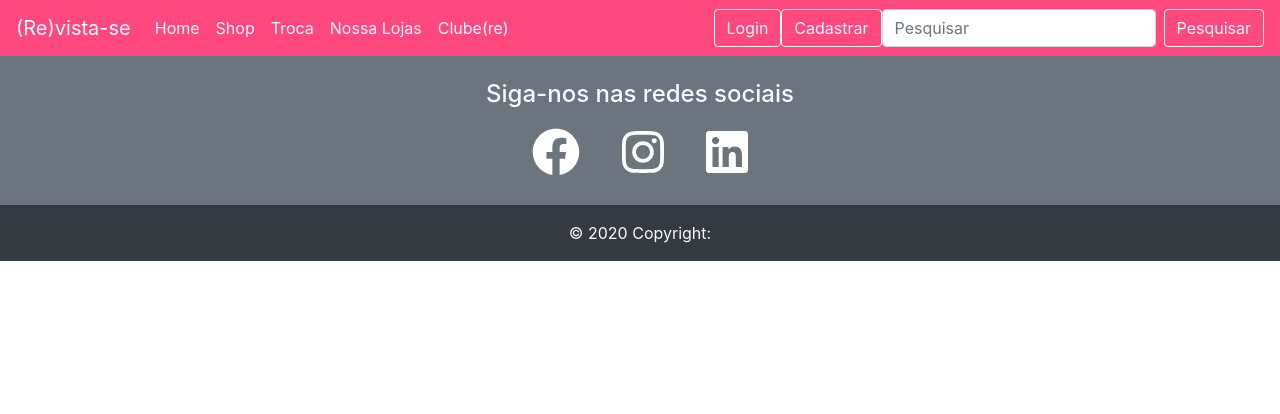
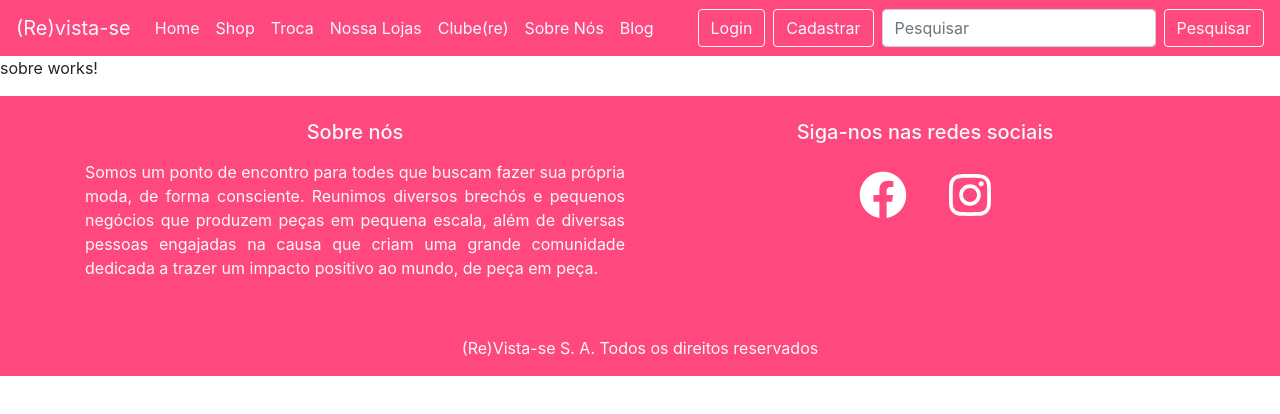
Before and after one commit to WesleyBueno/loja, an Angular app in the folder reVestir/: page /sobre in a window 1280 px wide. Before the commit this address led to /. Shown: the top 414 px of the page. Built offline with nearby package versions, Linux system fonts and the light colour scheme.

Commit message:
Alterações no footer, na navbar, na home e criação da página sobre

```diff
--- a/reVestir/src/app/app.module.ts
+++ b/reVestir/src/app/app.module.ts
@@ -17,6 +17,7 @@ import { ClubeComponent } from './clube/clube.component';
 import { CarrinhoComponent } from './carrinho/carrinho.component';
 import { CadastrarComponent } from './cadastrar/cadastrar.component';
 import { LoginComponent } from './login/login.component';
+import { SobreComponent } from './sobre/sobre.component';
 
 @NgModule({
   declarations: [
@@ -30,7 +31,8 @@ import { LoginComponent } from './login/login.component';
     ClubeComponent,
     CarrinhoComponent,
     CadastrarComponent,
-    LoginComponent
+    LoginComponent,
+    SobreComponent
   ],
   imports: [
     BrowserModule,
--- a/reVestir/src/app/footer/footer.component.css
+++ b/reVestir/src/app/footer/footer.component.css
@@ -1,4 +1,10 @@
-/* footer social icons */
+footer {
+  background-color: #FF487E;
+}
+
+.color{
+  background-color: #FF487E;
+}
 
 ul.social-network {
     list-style: none;
--- a/reVestir/src/app/footer/footer.component.html
+++ b/reVestir/src/app/footer/footer.component.html
@@ -1,46 +1,35 @@
-<footer class="page-footer font-small bg-secondary pt-4">
+<footer class="page-footer font-small pt-4">
 
-    <!-- Footer Elements -->
     <div class="container">
 
-        <!-- Call to action -->
         <div class="row">
+            <div class="col-md-6 mb-3">
+                <h5 class="text-light text-center mb-3">Sobre nós</h5>
+                <p class="text-light text-justify">Somos um ponto de encontro para todes que buscam fazer sua própria
+                    moda, de forma consciente. Reunimos diversos brechós e pequenos negócios que produzem peças em
+                    pequena escala, além de diversas pessoas engajadas na causa que criam uma grande comunidade dedicada
+                    a trazer um impacto positivo ao mundo, de peça em peça.</p>
+            </div>
+            <div class="col-md-6 mb-3">
+                <h5 class="text-light text-center d-flex justify-content-center mb-3">Siga-nos nas redes sociais</h5>
                 <div class="col-md-12 d-flex justify-content-center">
-                <h4 class="text-light">Siga-nos nas redes sociais</h4>
-            </div>
-        </div>
-
-        <div class="row">
-            <div class="col-md-12 d-flex justify-content-center">
-
                     <ul class="social-network">
-                    <li><a href="https://www.facebook.com/generationbrasil" target="_blank" class="icoFacebook"
-                            title="Facebook">
+                        <li><a href="https://www.facebook.com/ReVista-se-108238044478377" target="_blank"
+                                class="icoFacebook" title="Facebook">
                                 <fa-icon [icon]="faFacebook" class="faFacebook fa-3x p-3"></fa-icon>
                             </a></li>
-                    <li><a href="https://www.instagram.com/generationbrasil/" target="_blank" class="icoInstagram"
-                            title="Instagram">
+                        <li><a href="https://instagram.com/re_vis_ta_se?igshid=em0wvxaze6q3" target="_blank"
+                                class="icoInstagram" title="Instagram">
                                 <fa-icon [icon]="faInstagram" class="faInstagram fa-3x p-3"></fa-icon>
-                        </a></li>
-                    <li><a href="https://www.linkedin.com/school/generationbrasil/" target="_blank" class="icoLinkedin"
-                            title="Linkedin">
-                            <fa-icon [icon]="faLinkedin" class="faLinkedin fa-3x p-3"></fa-icon>
                             </a></li>
                     </ul>
                 </div>
             </div>
-
-        <!-- Call to action -->
-
         </div>
-    <!-- Footer Elements -->
-
-    <!-- Copyright -->
-    <div class="footer-copyright bg-dark text-center py-3 ">
-        <span class="text-light"> © 2020 Copyright: </span>
-
+        <div class="row text-center color">
+            <div class="col-md-12 mt-4 ">
+                <p class="text-light">(Re)Vista-se S. A. Todos os direitos reservados </p>
             </div>
-    <!-- Copyright -->
-
+        </div>
+    </div>
 </footer>
-<!-- Footer -->
--- a/reVestir/src/app/home/home.component.html
+++ b/reVestir/src/app/home/home.component.html
@@ -2,7 +2,7 @@
 
     <div class="row w-100">
         <div class="col-md-12">
-            <h1 class="text-monospace text-center"> Sejam bem vindes ao ESCAMBOU! </h1>
+            <h1 class="text-monospace text-center">Seja bem vinde ao (Re)Vista-se!</h1>
         </div>
     </div>
 
@@ -12,7 +12,7 @@
             <div class="card">
                 <img src="..." class="card-img-top" alt="...">
                 <div class="card-body" style="height: 386px; width: 310px">
-                    <h5 class="card-title">Card title</h5>
+                    <h5 class="card-title">Sobre a (Re)Vista-se</h5>
                     <p class="card-text">This is a wider card with supporting text below as a natural lead-in to
                         additional content. This content is a little bit longer.</p>
                 </div>
@@ -23,7 +23,7 @@
             <div class="card">
                 <img src="..." class="card-img-top" alt="...">
                 <div class="card-body">
-                    <h5 class="card-title">Card title</h5>
+                    <h5 class="card-title">Nossos Produtos Slow Fashion</h5>
                     <p class="card-text">This card has supporting text below as a natural lead-in to additional
                         content.
                     </p>
@@ -35,7 +35,7 @@
             <div class="card">
                 <img src="..." class="card-img-top" alt="...">
                 <div class="card-body">
-                    <h5 class="card-title">Card title</h5>
+                    <h5 class="card-title">Nossos Brechós</h5>
                     <p class="card-text">This is a wider card with supporting text below as a natural lead-in to
                         additional content. This card has even longer content than the first to show that equal
                         height
@@ -52,7 +52,7 @@
                 <div class="card">
                     <img src="..." class="card-img-top" alt="...">
                     <div class="card-body" style="height: 386px; width: 310px">
-                        <h5 class="card-title">Card title</h5>
+                        <h5 class="card-title">Nossa Feira de Trocas</h5>
                         <p class="card-text">This is a wider card with supporting text below as a natural lead-in to
                             additional content. This content is a little bit longer.</p>
                     </div>
@@ -63,7 +63,7 @@
                 <div class="card">
                     <img src="..." class="card-img-top" alt="...">
                     <div class="card-body">
-                        <h5 class="card-title">Card title</h5>
+                        <h5 class="card-title">Nosso Clube</h5>
                         <p class="card-text">This card has supporting text below as a natural lead-in to additional
                             content.</p>
                     </div>
@@ -74,7 +74,7 @@
                 <div class="card">
                     <img src="..." class="card-img-top" alt="...">
                     <div class="card-body">
-                        <h5 class="card-title">Card title</h5>
+                        <h5 class="card-title">Nosso Blog</h5>
                         <p class="card-text">This is a wider card with supporting text below as a natural lead-in to
                             additional content. This card has even longer content than the first to show that equal
                             height action.</p>
--- a/reVestir/src/app/navbar/navbar.component.html
+++ b/reVestir/src/app/navbar/navbar.component.html
@@ -16,21 +16,27 @@
                 <a class="nav-link" routerLink='/shop'>Shop</a>
             </li>
             <li class="nav-item">
-                <a class="nav-link " href="#">Troca</a>
+                <a class="nav-link " routerLink='/troca'>Troca</a>
             </li>
             <li class="nav-item">
-                <a class="nav-link " href="#">Nossa Lojas</a>
+                <a class="nav-link " routerLink='/lojas'>Nossa Lojas</a>
             </li>
             <li class="nav-item">
-                <a class="nav-link " href="#">Clube(re)</a>
+                <a class="nav-link " routerLink='/clube'>Clube(re)</a>
+            </li>
+            <li class="nav-item">
+                <a class="nav-link " routerLink='/sobre'>Sobre Nós</a>
+            </li>
+            <li class="nav-item">
+                <a class="nav-link " routerLink='/blog'>Blog</a>
             </li>
             <i class="fas fa-shopping-cart"></i>
         </ul>
         <div *ngIf="!authService.logado()">
-            <a class="btn btn-outline-light" routerLink="/login">Login</a>
+            <a class="btn btn-outline-light mr-2" routerLink="/login">Login</a>
         </div>
         <div *ngIf="!authService.logado()">
-            <a class="btn btn-outline-light" routerLink="/cadastrar">Cadastrar</a>
+            <a class="btn btn-outline-light mr-2" routerLink="/cadastrar">Cadastrar</a>
         </div>
         <div *ngIf="authService.logado()">
             <a class="btn btn-outline-light" (click)="deslogar()">Sair</a>
--- /dev/null
+++ b/reVestir/src/app/sobre/sobre.component.html
@@ -0,0 +1 @@
+<p>sobre works!</p>
--- /dev/null
+++ b/reVestir/src/app/sobre/sobre.component.ts
@@ -0,0 +1,15 @@
+import { Component, OnInit } from '@angular/core';
+
+@Component({
+  selector: 'app-sobre',
+  templateUrl: './sobre.component.html',
+  styleUrls: ['./sobre.component.css']
+})
+export class SobreComponent implements OnInit {
+
+  constructor() { }
+
+  ngOnInit(): void {
+  }
+
+}
--- a/reVestir/src/index.html
+++ b/reVestir/src/index.html
@@ -2,7 +2,7 @@
 <html lang="en">
 <head>
   <meta charset="utf-8">
-  <title>ReVestir</title>
+  <title>(Re)Vista-se</title>
   <base href="/">
   <meta name="viewport" content="width=device-width, initial-scale=1">
   <link rel="icon" type="image/x-icon" href="favicon.ico">
```
Also changed, not shown: reVestir/src/app/app-routing.module.ts (+12 -4 lines), reVestir/src/app/sobre/sobre.component.css (added), 1 other file (tests, documents, lock files or other folders). Lines whose indentation alone changed are shown as unchanged.
